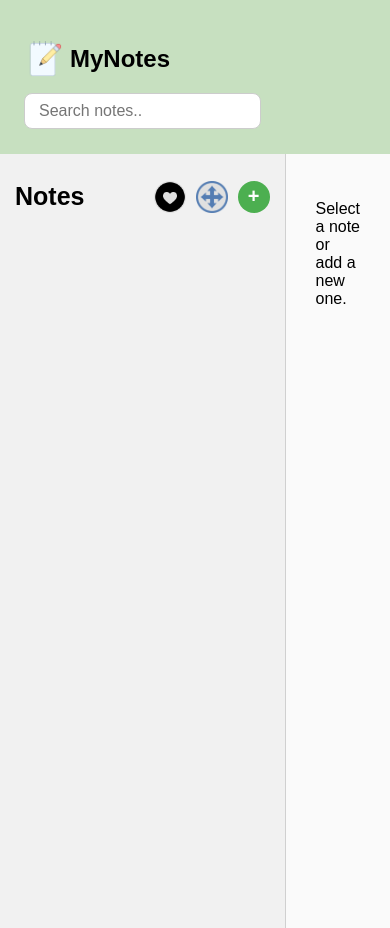
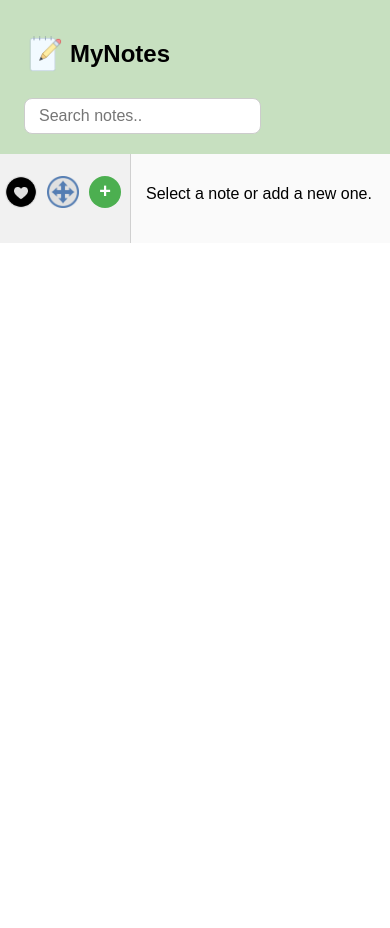
Before and after one commit to doraeem/Notes_App, a Vue app: page / in a window 390 px wide. After the commit the page ends 844 px from the top, so only its background shows below. Built offline with nearby package versions, Linux system fonts and the light colour scheme.

Commit message:
Updated Style.css (Responsive)

```diff
--- a/src/style.css
+++ b/src/style.css
@@ -10,7 +10,7 @@ body, html, #app {
   display: flex;
   justify-content: space-between;
   align-items: center;
-  padding: 25px 24px;
+  padding: 20px 24px;
   background: #c7e0c0;
 }
 
@@ -77,6 +77,7 @@ body, html, #app {
   padding: 15px;
   overflow-y: auto;
   border-right: 1px solid #d0d0d0;
+  transition: width 0.3s ease;
 }
 
 .sidebar-header {
@@ -90,6 +91,7 @@ body, html, #app {
 .sidebar-header h3 {
   font-size: 25px;
   margin: 0;
+  white-space: nowrap;
 }
 
 .drag-btn,
@@ -139,18 +141,14 @@ body, html, #app {
   transform: scale(1.1);
 }
 
-.pin-icon {
+.pin-icon,
+.fav-icon {
   width: 16px;
   height: 16px;
   margin-left: 6px;
   vertical-align: middle;
 }
-.fav-icon{
-  width: 16px;
-  height: 16px;
-  margin-left: 6px;
-  vertical-align: middle;
-}
+
 .sidebar ul {
   list-style: none;
   padding: 0;
@@ -324,3 +322,92 @@ body, html, #app {
   outline: none;
   font-size: 14px;
 }
+
+/* ================== Responsive Layout ================== */
+
+/* Tablet view */
+@media (max-width: 1024px) {
+  .sidebar {
+    width: 180px;
+  }
+
+  .sidebar-header h3 {
+    font-size: 20px;
+  }
+
+  .editor {
+    padding: 20px;
+  }
+
+  .editor input.note-title,
+  .editor textarea.note-content {
+    width: 100%;
+  }
+
+  .note-card-actions {
+    flex-direction: row;
+    position: static;
+    justify-content: flex-end;
+    margin-bottom: 10px;
+  }
+}
+
+/* Mobile view */
+@media (max-width: 768px) {
+  .app-header {
+    flex-direction: column;
+    align-items: flex-start;
+    gap: 10px;
+  }
+
+  .logo-text {
+    font-size: 20px;
+  }
+
+  .app-header .right {
+    width: 100%;
+    justify-content: space-between;
+  }
+
+  .main-layout {
+    flex-direction: row;
+    height: auto;
+  }
+
+  .sidebar {
+    width: 120px;
+    padding: 10px 5px;
+  }
+
+  .sidebar-header h3 {
+    display: none;
+  }
+
+  .sidebar li {
+    font-size: smaller;
+  }
+
+  .editor {
+    flex: 1;
+    padding: 15px;
+  }
+
+  .note-card-body .note-title,
+  .note-card-body .note-content {
+    width: 100%;
+  }
+
+  .note-card-actions {
+    flex-direction: row;
+    flex-wrap: wrap;
+    justify-content: center;
+    gap: 12px;
+    position: static;
+    margin-top: 10px;
+  }
+
+  .action-btn .icon {
+    width: 32px;
+    height: 32px;
+  }
+}
```
